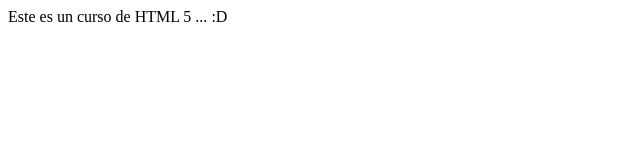
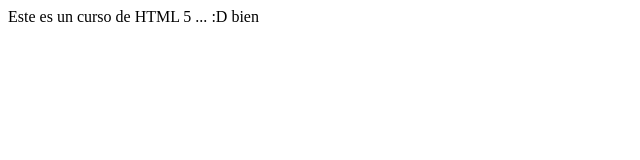
Before and after one commit to ReyesTimes/cursohtml5, a Next.js app: page / in a window 1280 px wide. Shown: the top 160 px of the page, without its empty margins (0-640 px from the left). Built offline with nearby package versions, Linux system fonts and the light colour scheme.

Commit message:
update example information

```diff
--- a/containers/Example.js
+++ b/containers/Example.js
@@ -3,7 +3,7 @@
 
 function ExampleComponentNew( props ) {
     return (
-        <div>Este es un curso de HTML 5 ... { props.children }</div>
+        <div>Este es un curso de HTML 5 ... { props.children } { props.title }</div>
     )
 }
 
@@ -18,7 +18,7 @@
 
     render() {
         return (
-            <div>Este es un curso de HTML 5 { this.props.children } { this.state.example }</div>
+            <div>Este es un curso de HTML 5 { this.props.children }</div>
         )
     }
 }
--- a/pages/index.js
+++ b/pages/index.js
@@ -5,7 +5,7 @@
 class Index extends Component {
     render() {
         return (
-            <ExampleComponent>
+            <ExampleComponent title="bien">
                 :D
             </ExampleComponent>
         );
```
